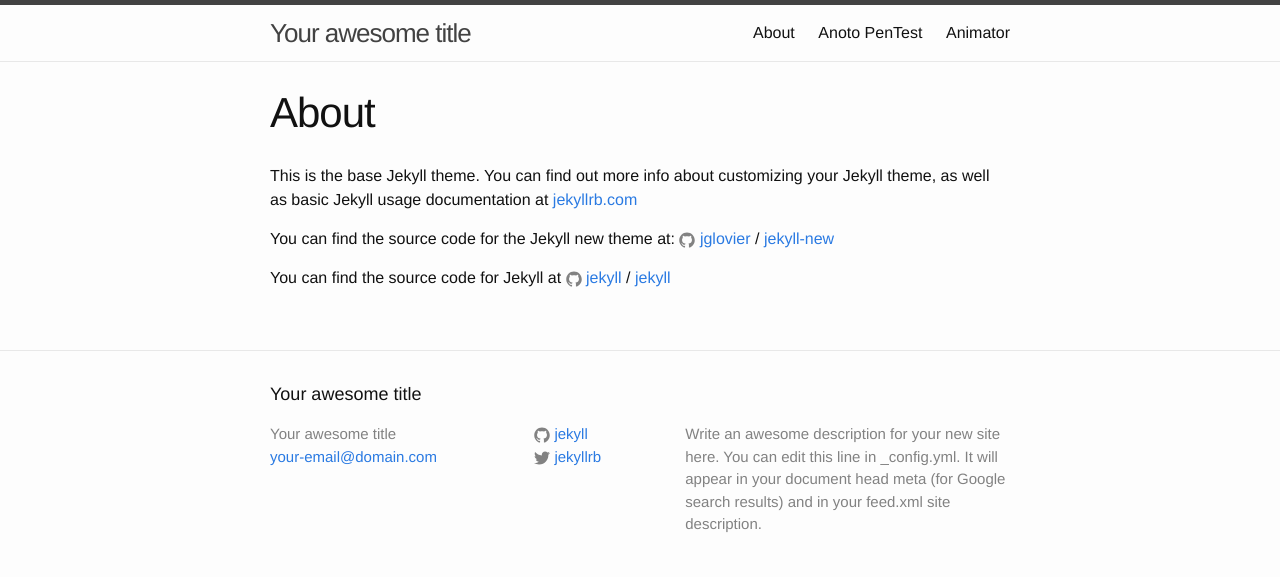
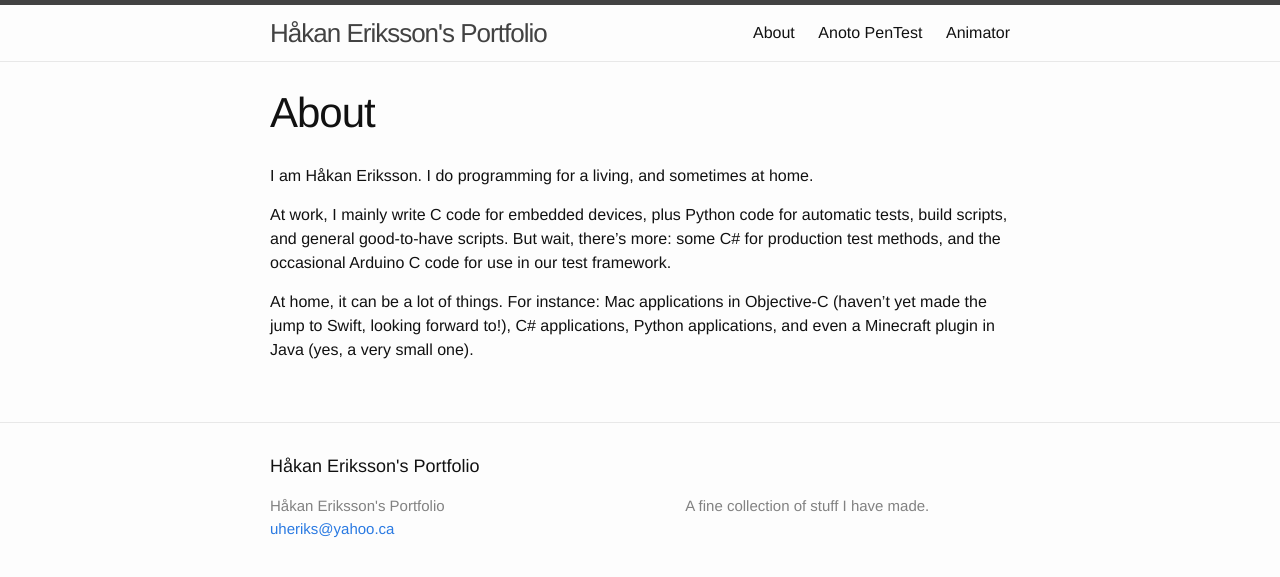
Before and after one commit to bar-and-c/bar-and-c.github.io, a Jekyll site: the page built from about.md, in a window 1280 px wide. Shown: the top 577 px of the page. Built offline with Jekyll 4.4.1, drawn with Linux system fonts in a browser that asks for light colours.

Commit message:
Update basic info

```diff
--- a/_config.yml
+++ b/_config.yml
@@ -6,16 +6,14 @@
 # 'jekyll serve'. If you change this file, please restart the server process.
 
 # Site settings
-title: Your awesome title
-email: your-email@domain.com
+title: Håkan Eriksson's Portfolio
+email: uheriks@yahoo.ca
 description: > # this means to ignore newlines until "baseurl:"
-  Write an awesome description for your new site here. You can edit this
-  line in _config.yml. It will appear in your document head meta (for
-  Google search results) and in your feed.xml site description.
+  A fine collection of stuff I have made.
 baseurl: "" # the subpath of your site, e.g. /blog
-url: "http://yourdomain.com" # the base hostname & protocol for your site
-twitter_username: jekyllrb
-github_username:  jekyll
+url: "http://bar-and-c.github.io" # the base hostname & protocol for your site
+#twitter_username: jekyllrb
+#github_username:  jekyll
 
 # Build settings
 markdown: kramdown
--- a/about.md
+++ b/about.md
@@ -4,12 +4,8 @@ title: About
 permalink: /about/
 ---
 
-This is the base Jekyll theme. You can find out more info about customizing your Jekyll theme, as well as basic Jekyll usage documentation at [jekyllrb.com](http://jekyllrb.com/)
+I am Håkan Eriksson. I do programming for a living, and sometimes at home.
 
-You can find the source code for the Jekyll new theme at:
-{% include icon-github.html username="jglovier" %} /
-[jekyll-new](https://github.com/jglovier/jekyll-new)
+At work, I mainly write C code for embedded devices, plus Python code for automatic tests, build scripts, and general good-to-have scripts. But wait, there's more: some C# for production test methods, and the occasional Arduino C code for use in our test framework.
 
-You can find the source code for Jekyll at
-{% include icon-github.html username="jekyll" %} /
-[jekyll](https://github.com/jekyll/jekyll)
+At home, it can be a lot of things. For instance: Mac applications in Objective-C (haven't yet made the jump to Swift, looking forward to!), C# applications, Python applications, and even a Minecraft plugin in Java (yes, a very small one).
```
